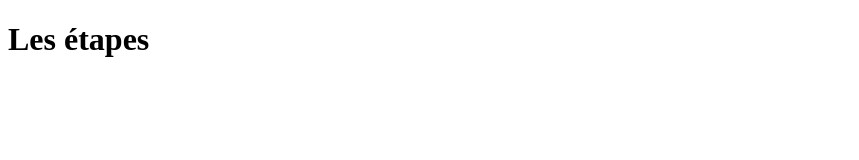
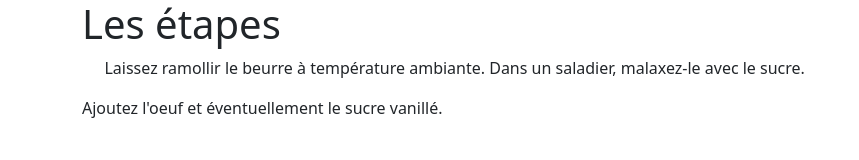
Before and after one commit to binyoma/cookie, a plain HTML site: page Documents/cookie/index.html in a window 1280 px wide. Shown: the whole page, without its empty margins (0-859 px from the left). Drawn offline with nearby package versions, Linux system fonts and the light colour scheme.

Commit message:
étapes 1 et 2

```diff
--- a/Documents/cookie/index.html
+++ b/Documents/cookie/index.html
@@ -4,10 +4,20 @@
     <meta charset="UTF-8">
     <meta http-equiv="X-UA-Compatible" content="IE=edge">
     <meta name="viewport" content="width=device-width, initial-scale=1.0">
+    <link href="https://cdn.jsdelivr.net/npm/bootstrap@5.1.3/dist/css/bootstrap.min.css" rel="stylesheet" integrity="sha384-1BmE4kWBq78iYhFldvKuhfTAU6auU8tT94WrHftjDbrCEXSU1oBoqyl2QvZ6jIW3" crossorigin="anonymous">
     <title>Cookie</title>
 </head>
 <body>
+
+    <div class="container">
     <h1>Les étapes</h1>
+    <div class="row">
+        <p> <span class="badge"> 1</span>Laissez ramollir le beurre à température ambiante. Dans un saladier, malaxez-le avec le sucre.</p>
+    </div>
 
+    <div class="row">
+        <p>Ajoutez l'oeuf et éventuellement le sucre vanillé.</p>
+    </div>
+</div>
 </body>
 </html>
```
